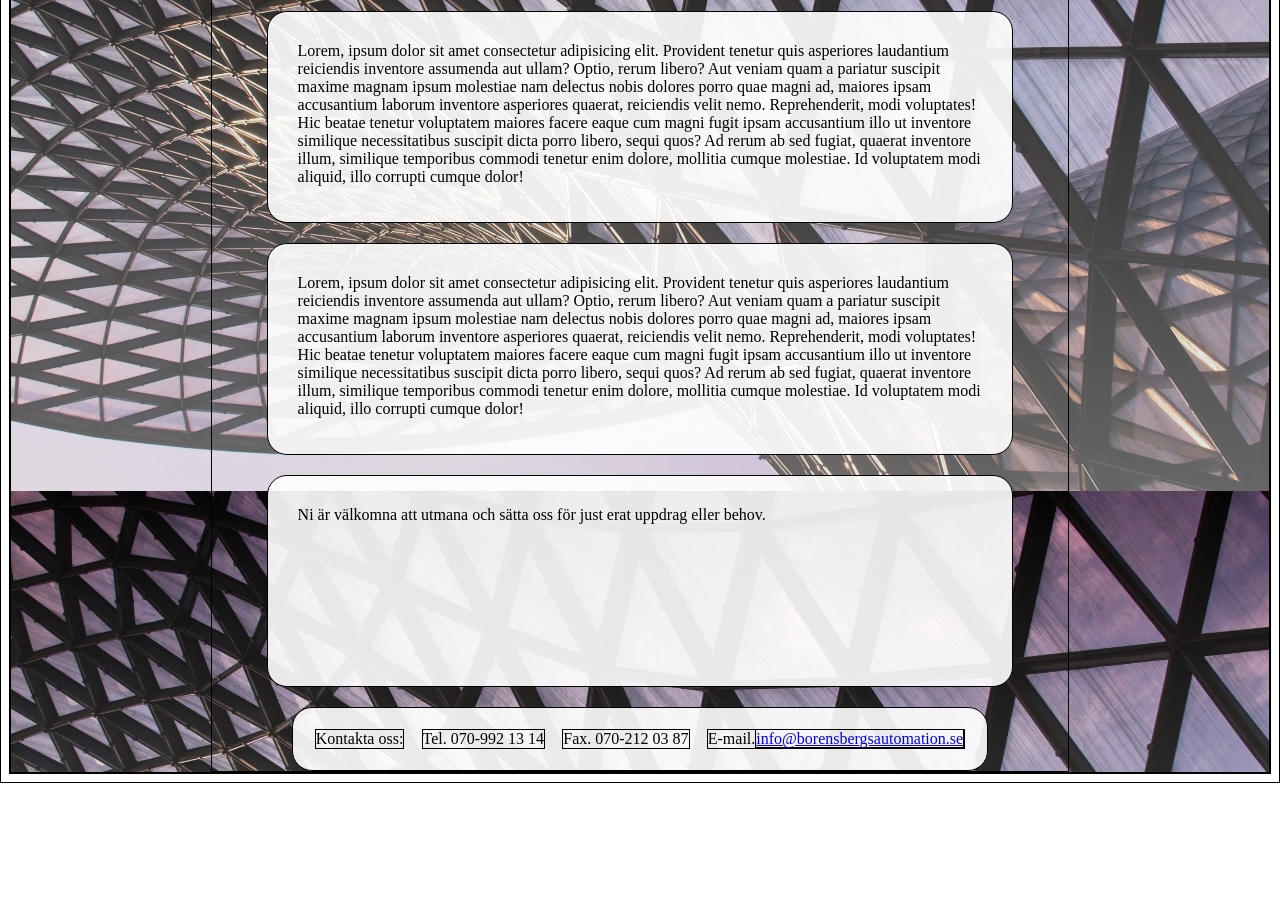
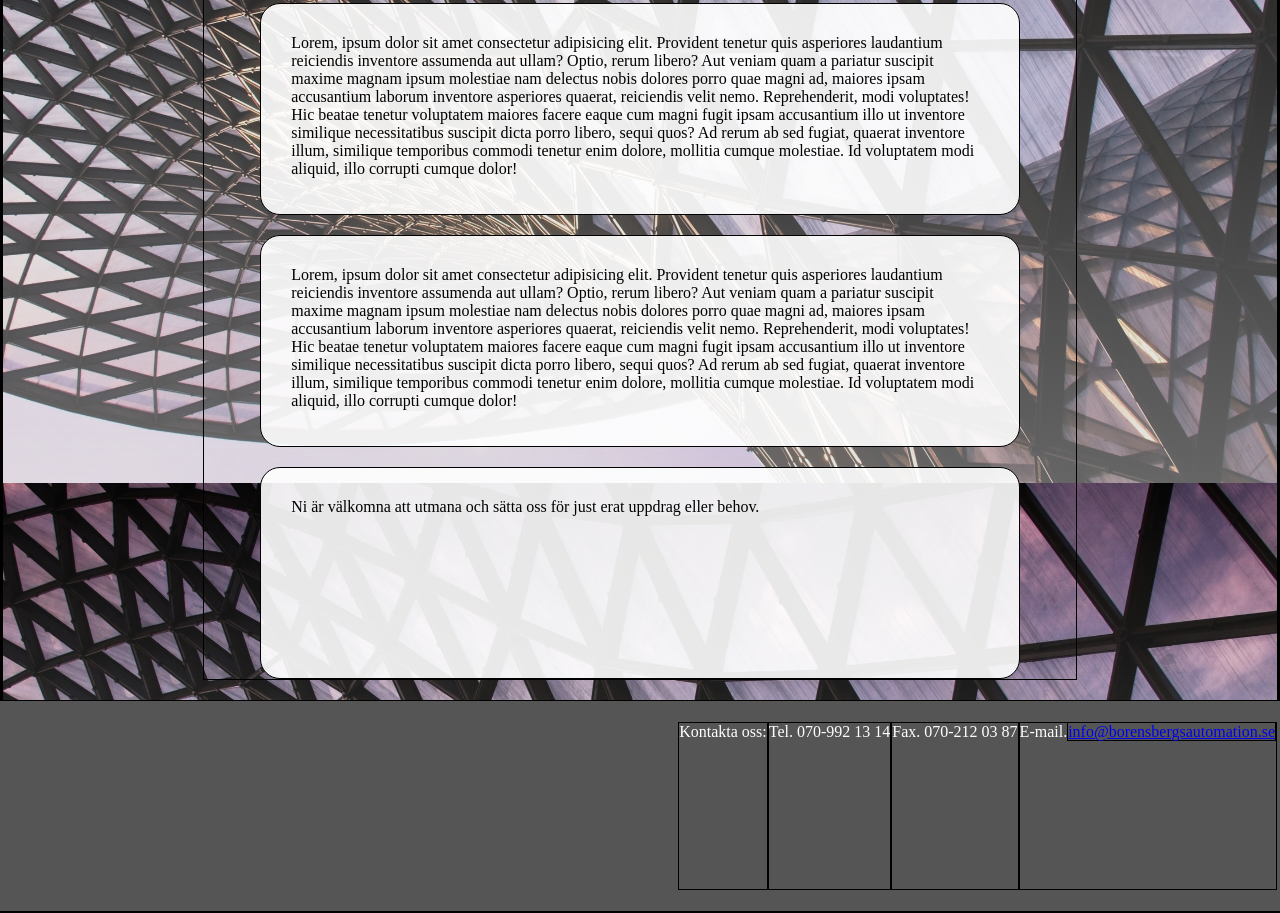
Before and after one commit to Sebbeberg94/borensbergs-automation-website, a plain HTML site: page index.html in a window 1280 px wide. Shown: the part 1120-2033 px from the top of the page. Before the commit the page ends 1901 px from the top, so only its background shows below. Drawn offline with Linux system fonts and the light colour scheme.

Commit message:
some changes

```diff
--- a/index.html
+++ b/index.html
@@ -89,13 +89,12 @@
                 för just erat uppdrag
                 eller behov.
             </article>
-            <div class="contact-info">
-                <p>Kontakta oss:</p>
-                <p>Tel. 070-992 13 14</p>
-                <p>Fax. 070-212 03 87</p>
-                <p>E-mail.<a href="mailto:info@borensbergsautomation.se">info@borensbergsautomation.se</a></p>
-            </div>
-
+        </div>
+        <div class="footer">
+            <p>Kontakta oss:</p>
+            <p>Tel. 070-992 13 14</p>
+            <p>Fax. 070-212 03 87</p>
+            <p>E-mail.<a href="mailto:info@borensbergsautomation.se">info@borensbergsautomation.se</a></p>
         </div>
     </div>
 
--- a/style.css
+++ b/style.css
@@ -1,12 +1,16 @@
 * {
    border: solid 1px #000000;
+}
+
+body {
+    margin: 0px;
 }
 
 .background {
     background: linear-gradient(rgba(41, 41, 41, 0.1),
     rgba(202, 202, 202, 0.5)), url("images/3d-abstract.jpg") no-repeat center;
     background-attachment: fixed;
-    background-size: cover;
+    background-size: 100%;
 }
 .main {
     display: grid;
@@ -22,18 +26,19 @@
     margin-top: 20px;
     border-radius: 20px;
     padding: 30px;
-    background: rgba(255, 255, 255, 0.9);
+    background: rgb(255, 255, 255, 0.9);
 }
 
-.contact-info{
+.footer{
     display: flex;
     justify-self: center;
-    background: rgba(255, 255, 255, 0.9);
-    width: 80%;
+    background: rgb(85, 85, 85);
+    color:rgb(255, 255, 255);
+    width: 100%;
+    height: 200px;
     margin-top: 20px;
     padding: 5px;
-    justify-content: space-evenly;
-    border-radius: 20px;
+    justify-content: flex-end;
 }
 
 .header {
```
